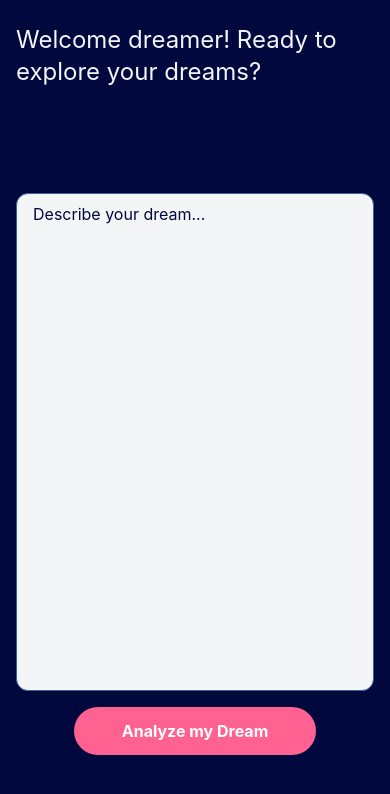
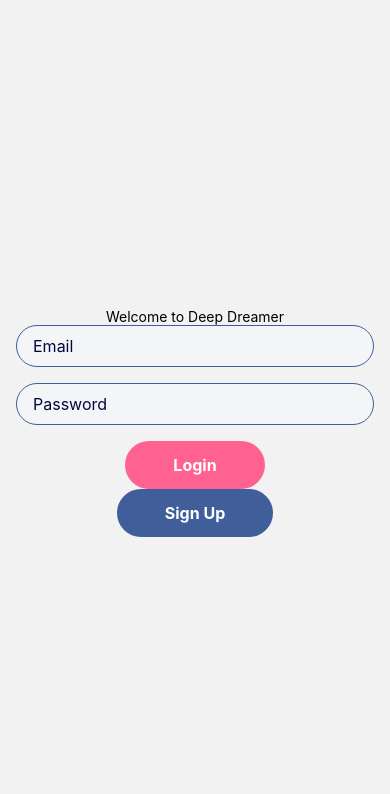
Before and after one commit to Pokka974/deep-dreamer-mobile, a React Native app: screen /Login in a window 390 px wide. Shown: the top 794 px of the page. Built offline with nearby package versions, Linux system fonts and the light colour scheme.

Commit message:
Stable version with a start of a login page

```diff
--- a/App.js
+++ b/App.js
@@ -1,4 +1,6 @@
 import HomeScreen from './src/screens/HomeScreen/HomeScreen.tsx';
+import Login from './src/screens/Auth/Login.tsx';
+import Register from './src/screens/Auth/Register.tsx';
 import { NavigationContainer } from '@react-navigation/native';
 import { createNativeStackNavigator } from '@react-navigation/native-stack';
 
@@ -9,6 +11,16 @@ export default function App() {
             <Stack.Navigator>
                 <Stack.Screen
                     options={{ headerShown: false }}
+                    name="Login"
+                    component={Login}
+                />
+                <Stack.Screen
+                    options={{ headerShown: false }}
+                    name="Register"
+                    component={Register}
+                />
+                <Stack.Screen
+                    options={{ headerShown: false }}
                     name="Home"
                     component={HomeScreen}
                 />
--- a/src/components/Button/Button.tsx
+++ b/src/components/Button/Button.tsx
@@ -5,10 +5,10 @@ interface IButton {
     title: string;
     onPress: () => void;
     style: 'primary' | 'secondary';
-    disabled: boolean;
+    disabled?: boolean;
 }
 
-const Button = ({ title, onPress, style, disabled }: IButton) => {
+const Button = ({ title, onPress, style, disabled = false }: IButton) => {
     const customColor = disabled
         ? 'bg-secondary opacity-50'
         : style === 'primary'
--- a/src/components/InputField/InputField.tsx
+++ b/src/components/InputField/InputField.tsx
@@ -6,6 +6,7 @@ interface InputFieldProps {
     error?: string;
     placeholder: string;
     value?: string;
+    onBlur: () => void;
     onChangeText: (text: string) => void;
     multiline?: boolean;
     numberOfLines?: number;
@@ -15,17 +16,20 @@ const InputField: React.FC<InputFieldProps> = ({
     label,
     error,
     placeholder,
+    onBlur,
     value,
     onChangeText,
     multiline = false,
     numberOfLines = 1,
 }) => {
     return (
-        <View className={'w-full mb-4 px-4'}>
+        <View className={'w-full mb-4 px-4 flex justify-center'}>
             {label && <Text className={'text-white mb-2'}>{label}</Text>}
             <TextInput
+                onBlur={onBlur}
+                textAlignVertical="center"
                 className={
-                    'h-auto text-base text-justify border border-secondary bg-light text-dark rounded-xl px-4 py-2'
+                    'h-auto text-base text-justify border border-secondary bg-light text-dark rounded-3xl px-4 py-2'
                 }
                 placeholder={placeholder}
                 value={value}
--- a/src/components/TypingText/TypingText.tsx
+++ b/src/components/TypingText/TypingText.tsx
@@ -17,23 +17,22 @@ function TypingText({ text }: any) {
 
         intervalRef.current = window.setInterval(
             () => {
-                // <--- use window.setInterval here
                 if (index.current < text.length) {
                     setDisplayedText(
                         (prevState) => prevState + text.charAt(index.current),
                     );
-                    Haptics.impactAsync(Haptics.ImpactFeedbackStyle.Light); // add haptic feedback
+                    Haptics.impactAsync(Haptics.ImpactFeedbackStyle.Light); // device vibration
                     index.current++;
                 } else {
-                    window.clearInterval(intervalRef.current!); // <--- use window.clearInterval here
+                    window.clearInterval(intervalRef.current!);
                 }
             },
-            getRandomInt(45, 100),
+            getRandomInt(20, 60),
         ); // speed of typing
 
         return () => {
             window.clearInterval(intervalRef.current!);
-        }; // <--- use window.clearInterval here
+        };
     }, [text]);
 
     return <Text className="text-white text-base">{displayedText}</Text>;
--- /dev/null
+++ b/src/screens/Auth/Login.tsx
@@ -0,0 +1,73 @@
+import React from 'react';
+import { useForm, Controller } from 'react-hook-form';
+// import { Link } from 'react-router-dom';
+import { ScrollView, Text, View } from 'react-native';
+import Button from '../../components/Button/Button';
+import InputField from '../../components/InputField/InputField';
+
+//TODO: type navigation
+const Login = ({ navigation }) => {
+    const {
+        control,
+        handleSubmit,
+        formState: { errors },
+    } = useForm({
+        defaultValues: {
+            email: '',
+            password: '',
+        },
+    });
+
+    const onSubmit = (data: any) => console.log(data);
+
+    return (
+        <ScrollView
+            contentContainerStyle={{
+                flexGrow: 1,
+                justifyContent: 'center',
+                alignItems: 'center',
+            }}
+        >
+            <Text>Welcome to Deep Dreamer</Text>
+            <Controller
+                control={control}
+                render={({ field: { onChange, onBlur, value } }) => (
+                    <InputField
+                        placeholder="Email"
+                        onChangeText={onChange}
+                        value={value}
+                        onBlur={onBlur}
+                    />
+                )}
+                name="email"
+                rules={{ required: 'Email is required.' }}
+            />
+            <Controller
+                control={control}
+                render={({ field: { onChange, onBlur, value } }) => (
+                    <InputField
+                        placeholder="Password"
+                        onChangeText={onChange}
+                        value={value}
+                        onBlur={onBlur}
+                    />
+                )}
+                name="password"
+                rules={{ required: 'Password is required.' }}
+            />
+            <Button
+                title="Login"
+                onPress={handleSubmit(onSubmit)}
+                style="primary"
+                disabled={false}
+            />
+            <Button
+                style="secondary"
+                title="Sign Up"
+                onPress={() => navigation.navigate('Register')}
+            />
+        </ScrollView>
+    );
+};
+
+export default Login;
--- /dev/null
+++ b/src/screens/Auth/Register.tsx
@@ -0,0 +1,12 @@
+import { View, Text } from 'react-native';
+import React from 'react';
+
+const Register = () => {
+    return (
+        <View>
+            <Text>Register</Text>
+        </View>
+    );
+};
+
+export default Register;
--- a/src/screens/HomeScreen/HomeScreen.tsx
+++ b/src/screens/HomeScreen/HomeScreen.tsx
@@ -1,35 +1,43 @@
+import React, { useState } from 'react';
+import { useForm, Controller } from 'react-hook-form';
 import {
-    Text,
     KeyboardAvoidingView,
-    SafeAreaView,
     Platform,
     TouchableWithoutFeedback,
     Keyboard,
+    SafeAreaView,
     ScrollView,
     View,
+    Text,
 } from 'react-native';
-import React, { useEffect, useState } from 'react';
 import Button from '../../components/Button/Button';
 import InputField from '../../components/InputField/InputField';
 import chatgptAPI from '../../api/chatgptAPI';
 import TypingText from '../../components/TypingText/TypingText';
 import BlinkingCursor from '../../components/BlinkingCursor/BlinkingCursor';
 
+interface FormData {
+    dreamDescription: string;
+}
+
 const HomeScreen = ({ navigation }: any) => {
-    const [dreamDescription, setDreamDescription] = useState<string>('');
+    const {
+        control,
+        handleSubmit,
+        formState: { errors },
+    } = useForm<FormData>();
     const [dreamInterpretation, setDreamInterpretation] = useState<string>('');
     const [loading, setLoading] = useState<boolean>(false);
 
-    const callChatGPT = async (prompt: string) => {
-        setDreamDescription('');
+    const callChatGPT = async (data: FormData) => {
+        const { dreamDescription } = data;
         setDreamInterpretation('');
         try {
             setLoading(true);
-            const data = await chatgptAPI.postChatGPT(prompt);
-            if (data && data.completion) {
-                console.log(data.completion);
-
-                setDreamInterpretation(data.completion);
+            const response = await chatgptAPI.postChatGPT(dreamDescription);
+            if (response && response.completion) {
+                console.log(response.completion);
+                setDreamInterpretation(response.completion);
                 setLoading(false);
             }
         } catch (error) {
@@ -64,21 +72,28 @@ const HomeScreen = ({ navigation }: any) => {
                             </View>
                         </View>
                         <View className="w-full items-center justify-center flex-1">
-                            <InputField
-                                placeholder="Describe your dream..."
-                                onChangeText={(text: string) => {
-                                    setDreamDescription(text);
-                                }}
-                                value={dreamDescription}
-                                multiline
-                                numberOfLines={20}
+                            <Controller
+                                control={control}
+                                render={({
+                                    field: { onChange, onBlur, value },
+                                }) => (
+                                    <InputField
+                                        placeholder="Describe your dream..."
+                                        onChangeText={onChange}
+                                        value={value}
+                                        onBlur={onBlur}
+                                        error={errors.dreamDescription?.message}
+                                        multiline
+                                        numberOfLines={20}
+                                    />
+                                )}
+                                name="dreamDescription"
+                                rules={{ required: 'This is required.' }}
                             />
                             <Button
                                 disabled={loading}
                                 title="Analyze my Dream"
-                                onPress={() => {
-                                    callChatGPT(dreamDescription);
-                                }}
+                                onPress={handleSubmit(callChatGPT)}
                                 style="primary"
                             />
                         </View>
```
Also changed, not shown: package.json (+5 -3 lines), 1 other file (tests, documents, lock files or other folders).
